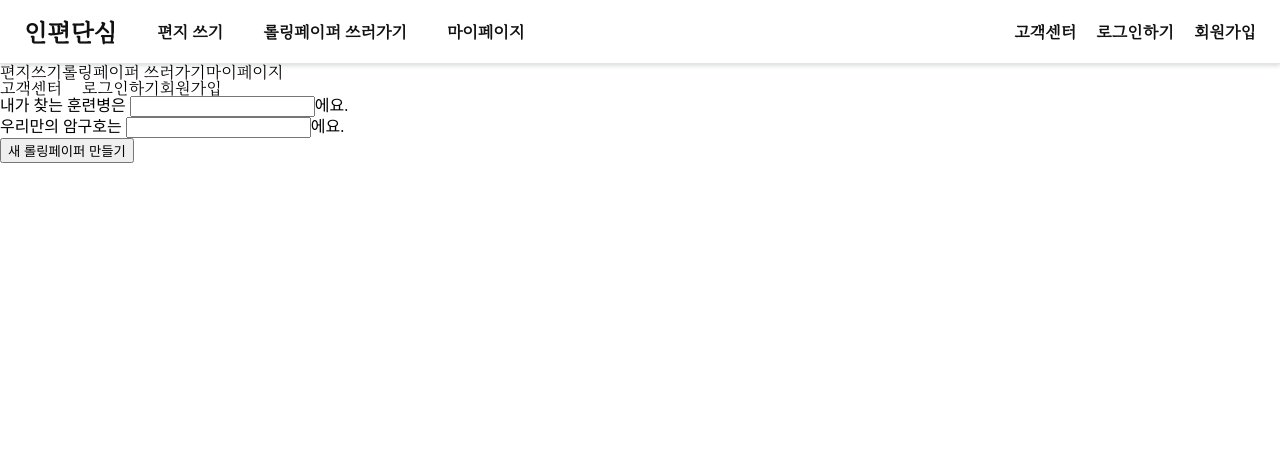
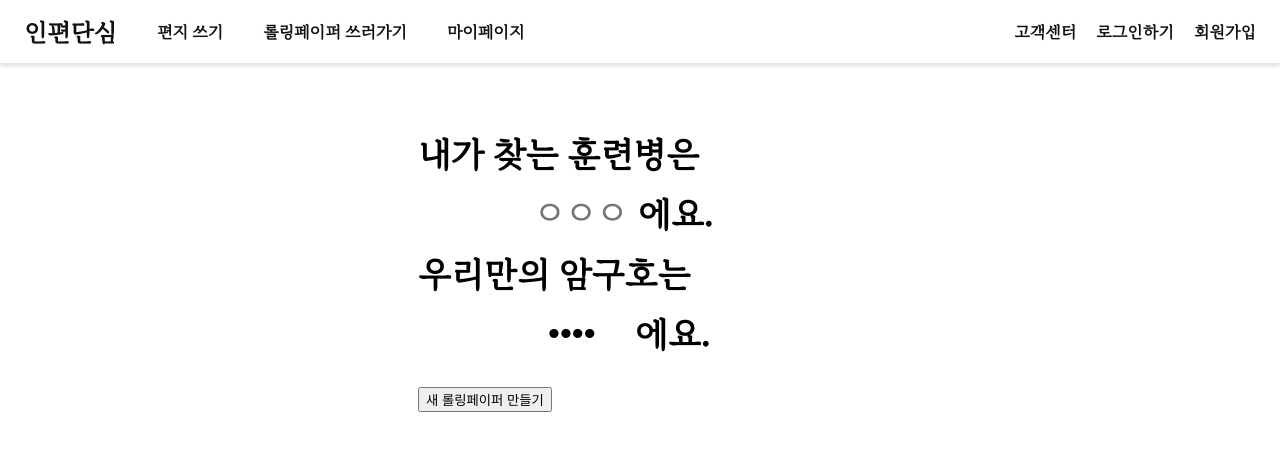
Before and after one commit to osamhack2020/WEB_InpenDansim_INPENDANSIM, a Vue app: page /write/rolling in a window 1280 px wide. Shown: the top 450 px of the page. Built offline with nearby package versions, Linux system fonts and the light colour scheme; no server answers.

Commit message:
롤링페이퍼 디자인 살짝 적용

```diff
--- a/src/components/Navigation.vue
+++ b/src/components/Navigation.vue
@@ -130,10 +130,10 @@ export default {
 .nav__toggle {
   display: none;
 }
-/* .nav-overlay {
+.nav-overlay {
   visibility: hidden;
   height: 0px;
-} */
+}
 .nav-menu {
   display: flex;
   align-items: center;
@@ -195,7 +195,7 @@ export default {
     background-color: #fff;
     /* width: 80%; */
     height: 100%;
-    /* visibility: visible; */
+    visibility: visible;
     opacity: 1;
     transform: translate(250px, 0);
     box-shadow: 1px 1px 10px 0 rgba(0, 0, 0, 0.3);
--- a/src/views/WriteRolling.vue
+++ b/src/views/WriteRolling.vue
@@ -1,8 +1,25 @@
 <template>
   <div class="rolling">
-    <div v-if="pageNumber">
-      <div>내가 찾는 훈련병은 <input />에요.</div>
-      <div>우리만의 암구호는 <input />에요.</div>
+    <div v-if="pageNumber" class="wrapper search-roll">
+      <div class="find">
+        내가 찾는 훈련병은 <br />
+        <input
+          maxlength="6"
+          placeholder="ㅇㅇㅇ"
+          value=""
+          style="box-sizing: content-box; width: 200px; border: 0px; font-size: 34px; outline: none; display: inline-block; font-weight: lighter; padding: 10px; text-align:right"
+        />에요.
+      </div>
+      <div class="guho">
+        우리만의 암구호는<br />
+        <input
+          type="password"
+          maxlength="10"
+          placeholder="****"
+          value="1234"
+          style="box-sizing: content-box; width: 77px; border: 0px; font-size: 34px; outline: none; display: inline-block; padding: 10px; font-weight: lighter; margin-left:120px;"
+        />에요.
+      </div>
       <button @click="toggleNext">새 롤링페이퍼 만들기</button>
     </div>
 
@@ -27,3 +44,36 @@ export default {
   }
 };
 </script>
+
+<style scoped>
+.rolling {
+  font-family: "maruburi", Dotum, Baekmuk Dotum, Undotum, Apple Gothic,
+    Latin font, sans-serif;
+}
+.search-roll {
+  max-width: 444px;
+  width: 100%;
+  display: block;
+  box-sizing: border-box;
+  margin-left: auto;
+  margin-right: auto;
+  /* margin-top: 60px;
+  width: 500px;
+  display: flex;
+  flex-direction: column;
+  text-align: center;
+  justify-content: center; */
+}
+.wrapper {
+  width: 100%;
+  font-size: 34px;
+  margin-top: 60px;
+  text-align: left;
+  font-weight: bold;
+  line-height: 60px;
+}
+.guho,
+.find {
+  /* text-align: right; */
+}
+</style>
```
